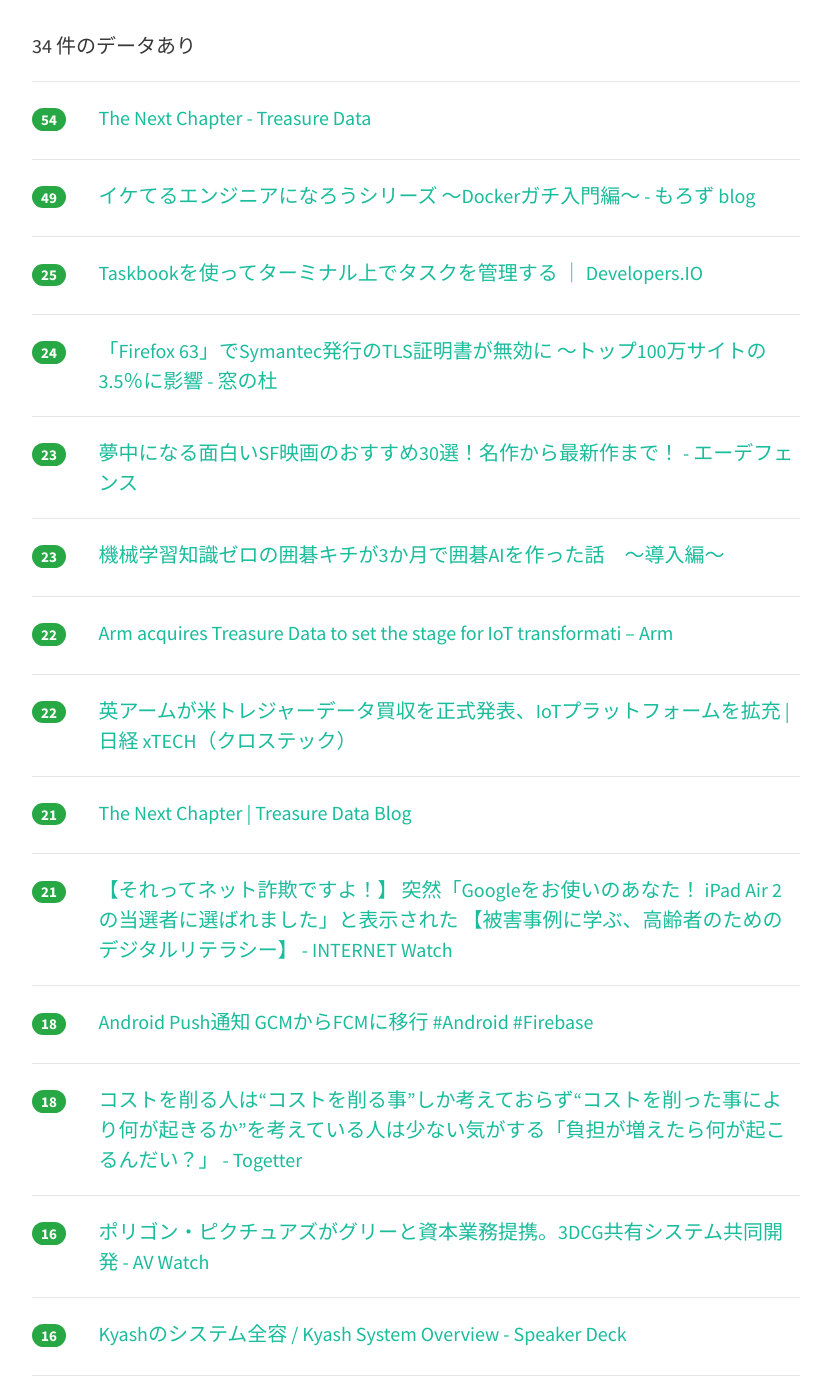
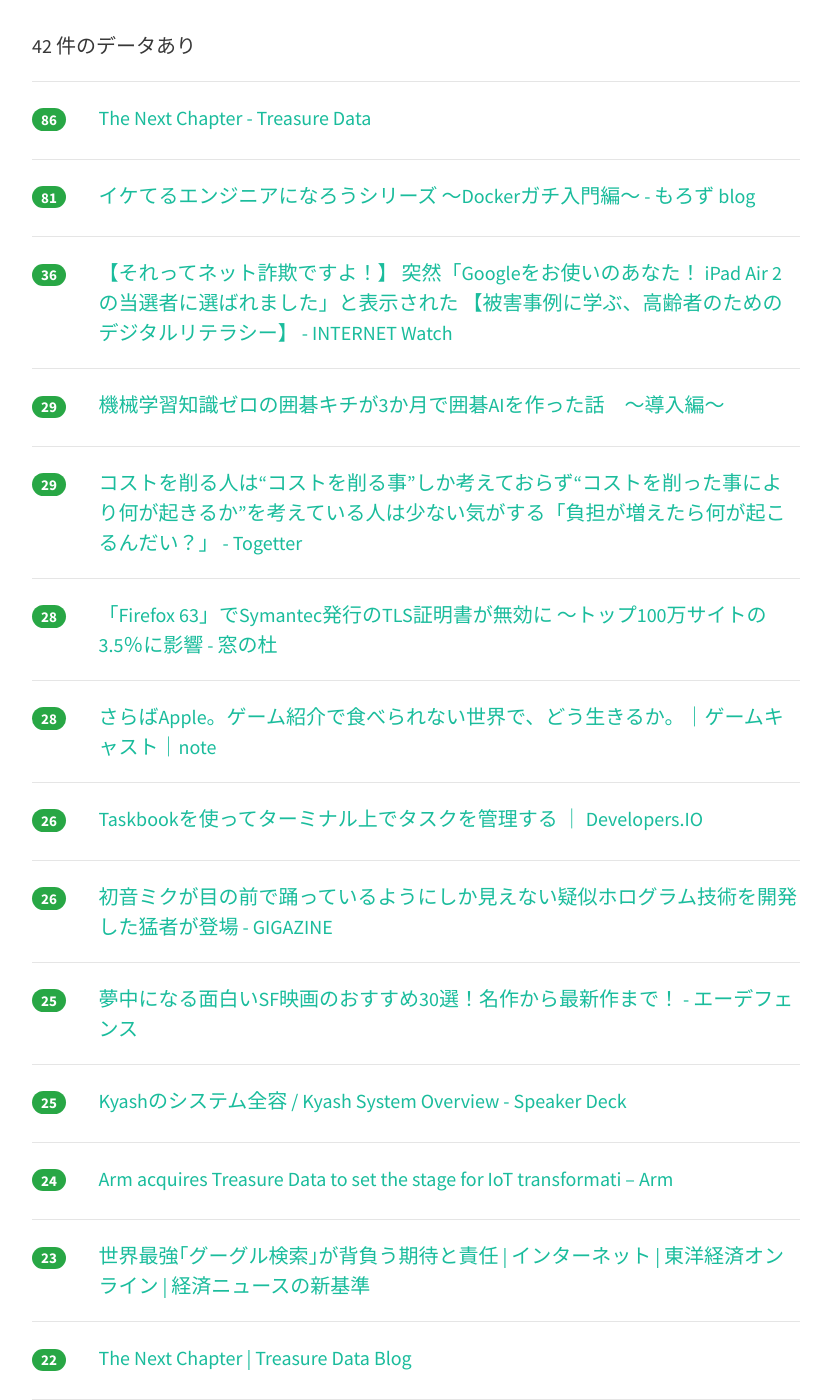
Before and after one commit to yatta47/hatena-matome-site, a Jekyll site: the page built from _posts/2018-08-03-hatena.md, in a window 1280 px wide and 1400 px high, scrolled down 292 px. Shown: the whole window, without its empty margins (224-1055 px from the left). Built offline with Jekyll 4.4.1, drawn with Linux system fonts in a browser that asks for light colours; nearby versions of some CDN libraries; some of the changed text lies outside the part shown.

Commit message:
Updated 2018-08-03

```diff
--- a/_posts/2018-08-03-hatena.md
+++ b/_posts/2018-08-03-hatena.md
@@ -1,44 +1,79 @@
 ---
 layout: post
 title:  "2018-08-03 はてぶIT"
-date:   2018-08-03 10:00:43
+date:   2018-08-03 11:01:13
 tags: [it-hotentry]
 ---
-34 件のデータあり
+42 件のデータあり
 
 <hr><div class="row">
-<div class="col-1"><span class="badge badge-pill badge-success h2">54</span></div>
+<div class="col-1"><span class="badge badge-pill badge-success h2">86</span></div>
 <div class="col-11"><a href='https://www.treasuredata.co.jp/blog_jp/the-next-chapter/' target='_blank'>The Next Chapter - Treasure Data</a></div>
 </div>
 <hr>
 <div class="row">
-<div class="col-1"><span class="badge badge-pill badge-success h2">49</span></div>
+<div class="col-1"><span class="badge badge-pill badge-success h2">81</span></div>
 <div class="col-11"><a href='http://moro-archive.hatenablog.com/entry/2018/08/01/000000' target='_blank'>イケてるエンジニアになろうシリーズ 〜Dockerガチ入門編〜 - もろず blog</a></div>
 </div>
 <hr>
 <div class="row">
-<div class="col-1"><span class="badge badge-pill badge-success h2">25</span></div>
+<div class="col-1"><span class="badge badge-pill badge-success h2">36</span></div>
+<div class="col-11"><a href='https://internet.watch.impress.co.jp/docs/column/dlis/1136222.html' target='_blank'>【それってネット詐欺ですよ！】 突然「Googleをお使いのあなた！ iPad Air 2の当選者に選ばれました」と表示された 【被害事例に学ぶ、高齢者のためのデジタルリテラシー】 - INTERNET Watch</a></div>
+</div>
+<hr>
+<div class="row">
+<div class="col-1"><span class="badge badge-pill badge-success h2">29</span></div>
+<div class="col-11"><a href='https://qiita.com/intenseG/items/34b452cbab04817cdaef' target='_blank'>機械学習知識ゼロの囲碁キチが3か月で囲碁AIを作った話　～導入編～</a></div>
+</div>
+<hr>
+<div class="row">
+<div class="col-1"><span class="badge badge-pill badge-success h2">29</span></div>
+<div class="col-11"><a href='https://togetter.com/li/1252649' target='_blank'>コストを削る人は“コストを削る事”しか考えておらず“コストを削った事により何が起きるか”を考えている人は少ない気がする「負担が増えたら何が起こるんだい？」 - Togetter</a></div>
+</div>
+<hr>
+<div class="row">
+<div class="col-1"><span class="badge badge-pill badge-success h2">28</span></div>
+<div class="col-11"><a href='https://forest.watch.impress.co.jp/docs/news/1136278.html' target='_blank'>「Firefox 63」でSymantec発行のTLS証明書が無効に ～トップ100万サイトの3.5％に影響 - 窓の杜</a></div>
+</div>
+<hr>
+<div class="row">
+<div class="col-1"><span class="badge badge-pill badge-success h2">28</span></div>
+<div class="col-11"><a href='https://note.mu/gamecast/n/n5eeab85bf0f5' target='_blank'>さらばApple。ゲーム紹介で食べられない世界で、どう生きるか。｜ゲームキャスト｜note</a></div>
+</div>
+<hr>
+<div class="row">
+<div class="col-1"><span class="badge badge-pill badge-success h2">26</span></div>
 <div class="col-11"><a href='https://dev.classmethod.jp/tool/taskbook-terminal-task-manager/' target='_blank'>Taskbookを使ってターミナル上でタスクを管理する ｜ Developers.IO</a></div>
 </div>
 <hr>
 <div class="row">
+<div class="col-1"><span class="badge badge-pill badge-success h2">26</span></div>
+<div class="col-11"><a href='https://gigazine.net/news/20180803-hatsune-miku-holography/' target='_blank'>初音ミクが目の前で踊っているようにしか見えない疑似ホログラム技術を開発した猛者が登場 - GIGAZINE</a></div>
+</div>
+<hr>
+<div class="row">
+<div class="col-1"><span class="badge badge-pill badge-success h2">25</span></div>
+<div class="col-11"><a href='https://e-defen.hatenablog.com/entry/sfeiga-osusume' target='_blank'>夢中になる面白いSF映画のおすすめ30選！名作から最新作まで！ - エーデフェンス</a></div>
+</div>
+<hr>
+<div class="row">
+<div class="col-1"><span class="badge badge-pill badge-success h2">25</span></div>
+<div class="col-11"><a href='https://speakerdeck.com/ttakezawa/kyash-system-overview?slide=11' target='_blank'>Kyashのシステム全容 / Kyash System Overview - Speaker Deck</a></div>
+</div>
+<hr>
+<div class="row">
 <div class="col-1"><span class="badge badge-pill badge-success h2">24</span></div>
-<div class="col-11"><a href='https://forest.watch.impress.co.jp/docs/news/1136278.html' target='_blank'>「Firefox 63」でSymantec発行のTLS証明書が無効に ～トップ100万サイトの3.5％に影響 - 窓の杜</a></div>
+<div class="col-11"><a href='https://www.arm.com/news/2018/08/arm-acquires-treasure-data' target='_blank'>Arm acquires Treasure Data to set the stage for IoT transformati – Arm</a></div>
 </div>
 <hr>
 <div class="row">
 <div class="col-1"><span class="badge badge-pill badge-success h2">23</span></div>
-<div class="col-11"><a href='https://e-defen.hatenablog.com/entry/sfeiga-osusume' target='_blank'>夢中になる面白いSF映画のおすすめ30選！名作から最新作まで！ - エーデフェンス</a></div>
-</div>
-<hr>
-<div class="row">
-<div class="col-1"><span class="badge badge-pill badge-success h2">23</span></div>
-<div class="col-11"><a href='https://qiita.com/intenseG/items/34b452cbab04817cdaef' target='_blank'>機械学習知識ゼロの囲碁キチが3か月で囲碁AIを作った話　～導入編～</a></div>
+<div class="col-11"><a href='https://toyokeizai.net/articles/-/231700' target='_blank'>世界最強｢グーグル検索｣が背負う期待と責任 | インターネット | 東洋経済オンライン | 経済ニュースの新基準</a></div>
 </div>
 <hr>
 <div class="row">
 <div class="col-1"><span class="badge badge-pill badge-success h2">22</span></div>
-<div class="col-11"><a href='https://www.arm.com/news/2018/08/arm-acquires-treasure-data' target='_blank'>Arm acquires Treasure Data to set the stage for IoT transformati – Arm</a></div>
+<div class="col-11"><a href='https://blog.treasuredata.com/blog/2018/08/02/the-next-chapter/' target='_blank'>The Next Chapter | Treasure Data Blog</a></div>
 </div>
 <hr>
 <div class="row">
@@ -48,22 +83,22 @@ tags: [it-hotentry]
 <hr>
 <div class="row">
 <div class="col-1"><span class="badge badge-pill badge-success h2">21</span></div>
-<div class="col-11"><a href='https://blog.treasuredata.com/blog/2018/08/02/the-next-chapter/' target='_blank'>The Next Chapter | Treasure Data Blog</a></div>
+<div class="col-11"><a href='https://pc.watch.impress.co.jp/docs/column/config/1136356.html' target='_blank'>【山田祥平のRe:config.sys】らくらくスマホって本当に必要か - PC Watch</a></div>
 </div>
 <hr>
 <div class="row">
-<div class="col-1"><span class="badge badge-pill badge-success h2">21</span></div>
-<div class="col-11"><a href='https://internet.watch.impress.co.jp/docs/column/dlis/1136222.html' target='_blank'>【それってネット詐欺ですよ！】 突然「Googleをお使いのあなた！ iPad Air 2の当選者に選ばれました」と表示された 【被害事例に学ぶ、高齢者のためのデジタルリテラシー】 - INTERNET Watch</a></div>
+<div class="col-1"><span class="badge badge-pill badge-success h2">19</span></div>
+<div class="col-11"><a href='https://qiita.com/flatfisher/items/31f5c9e21ae56cccff8d' target='_blank'>Android Push通知 GCMからFCMに移行 #Android #Firebase</a></div>
+</div>
+<hr>
+<div class="row">
+<div class="col-1"><span class="badge badge-pill badge-success h2">19</span></div>
+<div class="col-11"><a href='https://dev.classmethod.jp/etc/ask-toolkit-for-vscode/' target='_blank'>[日本語Alexa] 新登場！Visual Studio Codeの拡張機能ーASK Toolkitが超便利 ｜ Developers.IO</a></div>
 </div>
 <hr>
 <div class="row">
 <div class="col-1"><span class="badge badge-pill badge-success h2">18</span></div>
-<div class="col-11"><a href='https://qiita.com/flatfisher/items/31f5c9e21ae56cccff8d' target='_blank'>Android Push通知 GCMからFCMに移行 #Android #Firebase</a></div>
-</div>
-<hr>
-<div class="row">
-<div class="col-1"><span class="badge badge-pill badge-success h2">18</span></div>
-<div class="col-11"><a href='https://togetter.com/li/1252649' target='_blank'>コストを削る人は“コストを削る事”しか考えておらず“コストを削った事により何が起きるか”を考えている人は少ない気がする「負担が増えたら何が起こるんだい？」 - Togetter</a></div>
+<div class="col-11"><a href='https://speakerdeck.com/jyoshise/entapuraizukontenapuratutohuomu-doregaeenen' target='_blank'>エンタープライズコンテナプラットフォーム、どれがええねん - Speaker Deck</a></div>
 </div>
 <hr>
 <div class="row">
@@ -72,28 +107,33 @@ tags: [it-hotentry]
 </div>
 <hr>
 <div class="row">
-<div class="col-1"><span class="badge badge-pill badge-success h2">16</span></div>
-<div class="col-11"><a href='https://speakerdeck.com/ttakezawa/kyash-system-overview?slide=11' target='_blank'>Kyashのシステム全容 / Kyash System Overview - Speaker Deck</a></div>
-</div>
-<hr>
-<div class="row">
 <div class="col-1"><span class="badge badge-pill badge-success h2">14</span></div>
-<div class="col-11"><a href='https://speakerdeck.com/jyoshise/entapuraizukontenapuratutohuomu-doregaeenen' target='_blank'>エンタープライズコンテナプラットフォーム、どれがええねん - Speaker Deck</a></div>
+<div class="col-11"><a href='https://www.jpcert.or.jp/pr/2018/stop-password2018.html' target='_blank'>STOP! パスワード使い回し!キャンペーン2018</a></div>
 </div>
 <hr>
 <div class="row">
 <div class="col-1"><span class="badge badge-pill badge-success h2">13</span></div>
-<div class="col-11"><a href='https://dev.classmethod.jp/etc/ask-toolkit-for-vscode/' target='_blank'>[日本語Alexa] 新登場！Visual Studio Codeの拡張機能ーASK Toolkitが超便利 ｜ Developers.IO</a></div>
+<div class="col-11"><a href='https://ics.media/entry/18793' target='_blank'>たった4行でできる！ ブラウザ向けVRをThree.jsで実装する方法 - ICS MEDIA</a></div>
 </div>
 <hr>
 <div class="row">
 <div class="col-1"><span class="badge badge-pill badge-success h2">13</span></div>
-<div class="col-11"><a href='https://note.mu/gamecast/n/n5eeab85bf0f5' target='_blank'>さらばApple。ゲーム紹介で食べられない世界で、どう生きるか。｜ゲームキャスト｜note</a></div>
+<div class="col-11"><a href='https://qiita.com/HaraKeisuke/items/14565c647391bdffbf88' target='_blank'>スタートアップがRailsからGoに移行した話（インフラ・デプロイ周り）</a></div>
+</div>
+<hr>
+<div class="row">
+<div class="col-1"><span class="badge badge-pill badge-success h2">13</span></div>
+<div class="col-11"><a href='https://japan.cnet.com/article/35123496/' target='_blank'>アップルの時価総額が1兆ドル突破--米上場企業で初 - CNET Japan</a></div>
 </div>
 <hr>
 <div class="row">
 <div class="col-1"><span class="badge badge-pill badge-success h2">12</span></div>
-<div class="col-11"><a href='https://pc.watch.impress.co.jp/docs/column/config/1136356.html' target='_blank'>【山田祥平のRe:config.sys】らくらくスマホって本当に必要か - PC Watch</a></div>
+<div class="col-11"><a href='http://studio-andy.hatenablog.com/entry/saikin-no-koto' target='_blank'>最近のこと (退職 ~ 無職 ~ 転職) - Studio Andy</a></div>
+</div>
+<hr>
+<div class="row">
+<div class="col-1"><span class="badge badge-pill badge-success h2">12</span></div>
+<div class="col-11"><a href='https://tjo.hatenablog.com/entry/2018/08/03/080000' target='_blank'>機械学習プロジェクトが失敗する9つの理由 - 六本木で働くデータサイエンティストのブログ</a></div>
 </div>
 <hr>
 <div class="row">
@@ -102,28 +142,43 @@ tags: [it-hotentry]
 </div>
 <hr>
 <div class="row">
+<div class="col-1"><span class="badge badge-pill badge-success h2">11</span></div>
+<div class="col-11"><a href='https://gigazine.net/news/20180803-making-first-game/' target='_blank'>ゲーム開発を始める前に知っておくべきこと - GIGAZINE</a></div>
+</div>
+<hr>
+<div class="row">
+<div class="col-1"><span class="badge badge-pill badge-success h2">10</span></div>
+<div class="col-11"><a href='http://www.itmedia.co.jp/news/articles/1808/02/news046.html' target='_blank'>退去か継続か　京大・吉田寮の「百年戦争」、最終局面へ (1/3) - ITmedia NEWS</a></div>
+</div>
+<hr>
+<div class="row">
+<div class="col-1"><span class="badge badge-pill badge-success h2">10</span></div>
+<div class="col-11"><a href='http://www.atmarkit.co.jp/ait/articles/1808/03/news029.html' target='_blank'>ダイアン・グリーン氏に単独インタビュー。GCPに彼女が自信を深める5つの理由：Google Cloud Next ’18 - ＠IT</a></div>
+</div>
+<hr>
+<div class="row">
 <div class="col-1"><span class="badge badge-pill badge-success h2">9</span></div>
 <div class="col-11"><a href='https://www.hinapishi.com/entry/2018/08/03/000149' target='_blank'>000149</a></div>
 </div>
 <hr>
 <div class="row">
-<div class="col-1"><span class="badge badge-pill badge-success h2">8</span></div>
-<div class="col-11"><a href='http://studio-andy.hatenablog.com/entry/saikin-no-koto' target='_blank'>最近のこと (退職 ~ 無職 ~ 転職) - Studio Andy</a></div>
-</div>
-<hr>
-<div class="row">
-<div class="col-1"><span class="badge badge-pill badge-success h2">8</span></div>
+<div class="col-1"><span class="badge badge-pill badge-success h2">9</span></div>
 <div class="col-11"><a href='https://dekiru.net/article/16771/' target='_blank'>【エクセル時短】知ってる？「入力時メッセージ」。セルの選択時に説明文を表示して入力ミスを防ぐ！ | Excel | できるネット</a></div>
 </div>
 <hr>
 <div class="row">
 <div class="col-1"><span class="badge badge-pill badge-success h2">8</span></div>
-<div class="col-11"><a href='https://gigazine.net/news/20180803-hatsune-miku-holography/' target='_blank'>初音ミクが目の前で踊っているようにしか見えない疑似ホログラム技術を開発した猛者が登場 - GIGAZINE</a></div>
+<div class="col-11"><a href='https://pc.watch.impress.co.jp/docs/column/dekirunet/1136317.html' target='_blank'>【本日のできるネット】【素朴なギモン】Amazonプライム・ビデオに追加された映画はどうすればわかるの? - PC Watch</a></div>
 </div>
 <hr>
 <div class="row">
-<div class="col-1"><span class="badge badge-pill badge-success h2">7</span></div>
-<div class="col-11"><a href='http://www.itmedia.co.jp/news/articles/1808/02/news046.html' target='_blank'>退去か継続か　京大・吉田寮の「百年戦争」、最終局面へ (1/3) - ITmedia NEWS</a></div>
+<div class="col-1"><span class="badge badge-pill badge-success h2">8</span></div>
+<div class="col-11"><a href='https://coliss.com/articles/build-websites/operation/css/web-typography-tool-gridlover.html' target='_blank'>[CSS]見出し、本文、リストなど、文字周りをrem指定で簡単に設計できる便利なオンラインツール | コリス</a></div>
+</div>
+<hr>
+<div class="row">
+<div class="col-1"><span class="badge badge-pill badge-success h2">8</span></div>
+<div class="col-11"><a href='https://www.webcreatorbox.com/tech/css-tips-2' target='_blank'>【第2弾】少しのコードで実装可能な20のCSS小技集 | Webクリエイターボックス</a></div>
 </div>
 <hr>
 <div class="row">
@@ -132,23 +187,13 @@ tags: [it-hotentry]
 </div>
 <hr>
 <div class="row">
-<div class="col-1"><span class="badge badge-pill badge-success h2">6</span></div>
-<div class="col-11"><a href='https://pc.watch.impress.co.jp/docs/column/dekirunet/1136317.html' target='_blank'>【本日のできるネット】【素朴なギモン】Amazonプライム・ビデオに追加された映画はどうすればわかるの? - PC Watch</a></div>
+<div class="col-1"><span class="badge badge-pill badge-success h2">7</span></div>
+<div class="col-11"><a href='https://gigazine.net/news/20180803-google-automl-hype/' target='_blank'>20180803-google-automl-hype</a></div>
 </div>
 <hr>
 <div class="row">
 <div class="col-1"><span class="badge badge-pill badge-success h2">6</span></div>
-<div class="col-11"><a href='https://ics.media/entry/18793' target='_blank'>たった4行でできる！ ブラウザ向けVRをThree.jsで実装する方法 - ICS MEDIA</a></div>
-</div>
-<hr>
-<div class="row">
-<div class="col-1"><span class="badge badge-pill badge-success h2">6</span></div>
-<div class="col-11"><a href='https://toyokeizai.net/articles/-/231700' target='_blank'>世界最強｢グーグル検索｣が背負う期待と責任 | インターネット | 東洋経済オンライン | 経済ニュースの新基準</a></div>
-</div>
-<hr>
-<div class="row">
-<div class="col-1"><span class="badge badge-pill badge-success h2">6</span></div>
-<div class="col-11"><a href='https://gigazine.net/news/20180803-making-first-game/' target='_blank'>ゲーム開発を始める前に知っておくべきこと - GIGAZINE</a></div>
+<div class="col-11"><a href='https://blog.tinect.jp/?p=52919' target='_blank'>100年前の日本人は非常に沸点が低く、礼節の人が突然暴れ出す、恐怖の民族だった。 | Books&Apps</a></div>
 </div>
 <hr>
 <div class="row">
@@ -158,21 +203,16 @@ tags: [it-hotentry]
 <hr>
 <div class="row">
 <div class="col-1"><span class="badge badge-pill badge-success h2">5</span></div>
-<div class="col-11"><a href='https://qiita.com/HaraKeisuke/items/14565c647391bdffbf88' target='_blank'>スタートアップがRailsからGoに移行した話（インフラ・デプロイ周り）</a></div>
-</div>
-<hr>
-<div class="row">
-<div class="col-1"><span class="badge badge-pill badge-success h2">5</span></div>
-<div class="col-11"><a href='http://www.atmarkit.co.jp/ait/articles/1808/03/news029.html' target='_blank'>ダイアン・グリーン氏に単独インタビュー。GCPに彼女が自信を深める5つの理由：Google Cloud Next ’18 - ＠IT</a></div>
+<div class="col-11"><a href='https://blog.floydhub.com/ten-techniques-from-fast-ai/' target='_blank'>Ten Techniques Learned From fast.ai</a></div>
 </div>
 <hr>
 <div class="row">
 <div class="col-1"><span class="badge badge-pill badge-success h2">4</span></div>
-<div class="col-11"><a href='https://gigazine.net/news/20180803-google-automl-hype/' target='_blank'>20180803-google-automl-hype</a></div>
+<div class="col-11"><a href='https://blog.chromium.org/2018/08/chrome-69-beta-av1-video-decoder-css.html' target='_blank'>Chromium Blog: Chrome 69 Beta: CSS tricks, and more</a></div>
 </div>
 <hr>
 <div class="row">
-<div class="col-1"><span class="badge badge-pill badge-success h2">3</span></div>
-<div class="col-11"><a href='https://blog.floydhub.com/ten-techniques-from-fast-ai/' target='_blank'>Ten Techniques Learned From fast.ai</a></div>
+<div class="col-1"><span class="badge badge-pill badge-success h2">2</span></div>
+<div class="col-11"><a href='https://coliss.com/articles/build-websites/operation/work/best-of-visual-studio-code-themes.html' target='_blank'>Visual Studio Codeで見やすいテーマファイルのまとめ | コリス</a></div>
 </div>
 <hr>
```
